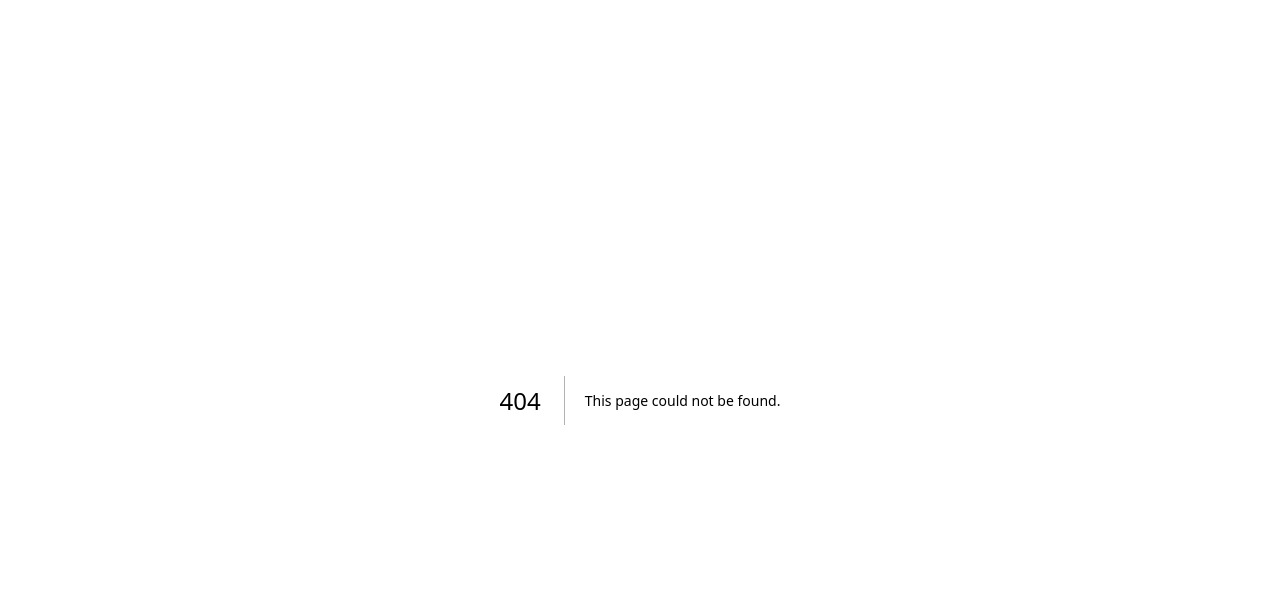
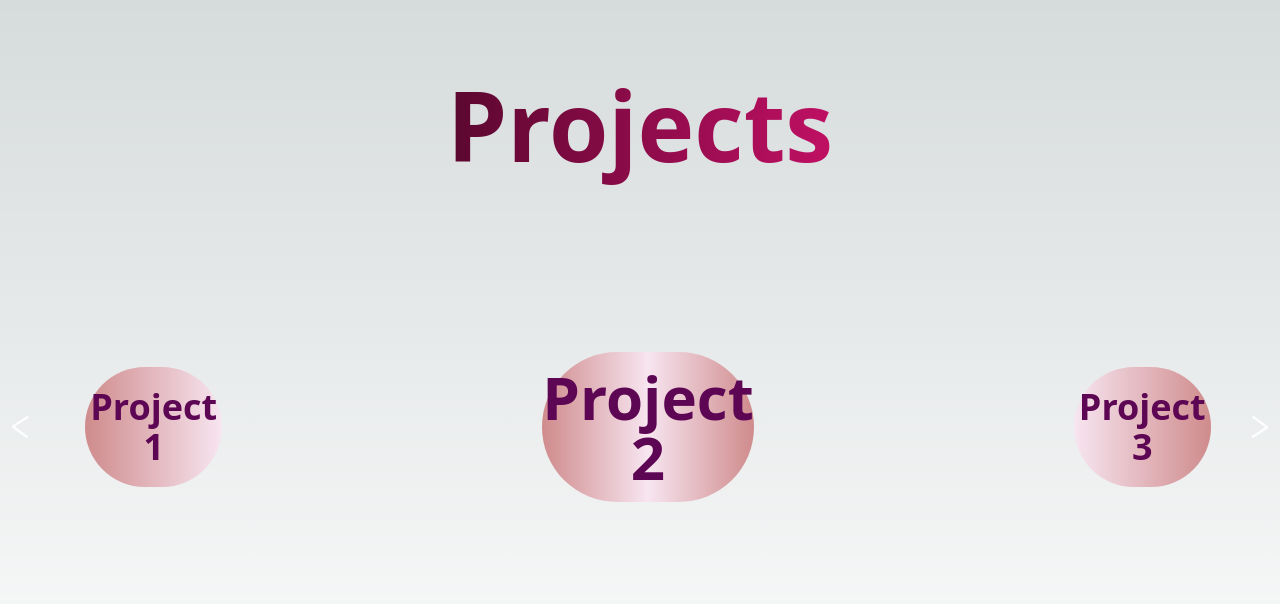
Before and after one commit to hriddhisha03/portfolio, a Next.js app: page /project in a window 1280 px wide. Before the commit this address had no page. Shown: the top 604 px of the page. Built offline with nearby package versions, Linux system fonts and the light colour scheme.

Commit message:
Refactor code for improved performance and readability

```diff
--- a/src/app/page.tsx
+++ b/src/app/page.tsx
@@ -1,12 +1,17 @@
+"use client";
 import React from 'react';
+
+
 import Landing from '../components/Landing';
 type pageProps = {
 
 };
 
 const page:React.FC<pageProps> = () => {
+
   return (
     <>
+
     <Landing />
     </>
   );
--- /dev/null
+++ b/src/app/project/page.tsx
@@ -0,0 +1,54 @@
+"use client";
+import React from 'react';
+import Image from 'next/image';
+import { useState } from 'react';
+type projectProps = {
+
+};
+
+const project:React.FC<projectProps> = () => {
+    const [project, setProject] = useState(false);
+    // setTimeout(() => {
+    //     setProject(false);
+    // }, 2000);
+    const [button1, setButton1] = useState('h-ht2 w-60');
+    const handleProject = () => {
+        //animation for button1
+        setButton1('h-ht1 w-80 translate-x-');
+
+    }
+
+    return(
+    <>
+
+
+    {project?(<><div className={`w-screen h-screen  `}>
+    <button className="bg-gradient-to-r from-color1 to-color2 h-full w-full hover:text-black ">
+        <p className="font-sans text-8xl bg-gradient-to-r from-maroon to-r8dark bg-clip-text text-transparent pb-4
+         font-bold">Projects</p>
+    </button>
+    </div></>):(<>
+    <div className="flex w-screen flex-col h-screen">
+
+    <div className='flex w-screen justify-center items-center h-1/3'>
+
+        <p className='font-sans text-8xl bg-gradient-to-r from-maroon to-r8dark bg-clip-text text-transparent pb-4
+         font-bold justify-center items-center my-5 '>
+            Projects</p></div>
+    <div className='flex w-screen items-center h-2/5 '>
+
+        <button className='ml-3 mr-2'><Image className='rotate-180' src="/arrow.png" alt="arrow" width={30} height={30} /></button>
+        <button onClick={handleProject} className={`${button1} text-pgText font-sans text-4xl ml-12 font-semibold bg-gradient-to-r from-pgPeach to-pgLight rounded-bd2`}>Project 1</button>
+        <button className='h-ht1 w-80 text-pgText font-sans text-6xl ml-80 font-semibold bg-gradient-to-r from-pgPeach via-pgLight to-pgPeach rounded-bd2'>Project 2</button>
+        <button className='h-ht2 w-60 text-pgText font-sans text-4xl ml-80 font-semibold bg-gradient-to-r from-pgLight to-pgPeach rounded-bd2'>Project 3</button>
+        <button className='pl-10 mr-3'><Image src="/arrow.png" alt="arrow" width={30} height={30} /></button>
+
+    </div>
+    </div>
+    </>)}
+    </>
+
+
+);
+}
+export default project;
--- a/src/components/Landing.tsx
+++ b/src/components/Landing.tsx
@@ -1,50 +1,49 @@
 "use client";
 import React from 'react';
 import { useState } from 'react';
+import { useRouter } from 'next/navigation';
 type LandingProps = {
+
 
 };
 
 const Landing:React.FC<LandingProps> = () => {
+    const router = useRouter();
+
     //for hriddhisha text animation
     const [state, setstate] = useState(false);
     setTimeout(() => {
         setstate(true);
     }, 300);
+
     //for project button animation
-    const [project, setproject] = useState(false);
-    if (project) {
-        console.log("project button clicked");
+    const [project, setproject] = useState({'hover':false, 'click':false});
+
+    const [certificate, setCerti] = useState(false);
+    const [about, setAbout] = useState(false);
+    const [contact, setContact] = useState(false);
+    const handleProject = () => {
+        setproject({'hover':false, 'click':true});
+
+        setTimeout(() => {
+            router.push('/project')// Your code to execute after the delay goes here
+        }, 1000);
     }
-    const [certificate, setCerti] = useState(false);
-    if (certificate) {
-        console.log("certificate button clicked");
-    }
-    const [about, setAbout] = useState(false);
-    if (about) {
-        console.log("about button clicked");
-    }
-    const [contact, setContact] = useState(false);
-    if (contact) {
-        console.log("contact button clicked");
-    }
-
-
-
     return (
         <>
          <div className="bg-black my-20 mx-16 font-sans text-white border-b-4 border-white pb-5 px-5">
-            <h2 className={`font-sans text-7xl font-semibold transition-opacity-transform ease-in duration-700 ${state ? "opacity-100" : "opacity-0 -translate-x-20" }`}>I'm</h2>
+            <h2 className={`font-sans text-7xl font-semibold transition-opacity-transform ease-in duration-700 ${state ? "opacity-100" : "opacity-0 -translate-x-20 " }`}>I'm</h2>
             <h1 className={`font-bold text-8xl transition-opacity-transform ease-in duration-500 ${state ? "opacity-100" : "opacity-0 -translate-x-20"}` }>Hriddhisha Halder</h1>
          </div>
          <div className="w-10/12 mx-20 h-80 flex">
 {/*project button*/}
-<div className={`flex h-full transition-width ease-in duration-300 ${project ? "w-3/4": "w-1/2"} `}>
-    <button className="bg-gradient-to-r from-color1 to-color2 h-full rounded-bd1 w-full hover:text-black"
-      onMouseEnter={() => setproject(true)}
-      onMouseLeave={() => setproject(false)}>
+<div className={`flex h-full transition-width ease-in duration-300 ${project ['hover']? "w-3/4": "w-1/2"} ${project['click']?"scale-300 translate-x-96 -translate-y-24": null}`}>
+    <button onClick={handleProject} className="bg-gradient-to-r  from-color1 to-color2 h-full rounded-bd1 w-full hover:text-black "
+      onMouseEnter={() => setproject({'hover':true, 'click':false})}
+      onMouseLeave={() => setproject({'hover':false, 'click':false})}>
         <p className="text-6xl font-semibold bg-gradient-to-r from-maroon to-r8dark bg-clip-text text-transparent pb-1">Projects</p>
     </button>
+
 </div>
 {/*about, contact, certificates button*/}
 <div className={`flex flex-col w-1/2 h-full items-center `}>
--- a/tailwind.config.ts
+++ b/tailwind.config.ts
@@ -8,8 +8,16 @@ const config: Config = {
   ],
   theme: {borderRadius: {
     'bd1': '50px',
+    'bd2': '100px'
   },
     extend: {
+      scale: {
+        '300': '3',
+      },
+      spacing: {
+        'ht1':"150px",
+        'ht2':"120px",
+      },
       colors: {
         'color1' : '#EFB5B5',
         'color2': '#BFA7C5',
@@ -20,6 +28,9 @@ const config: Config = {
         'r8dark':'#C01064',
         'peach':'#FDD1D1',
         'beige':"#F1DED1",
+        'pgPeach':'#CF8B8C',
+        'pgLight':'#F7E5F0',
+        'pgText':'#5D0654'
       },
 
       backgroundImage: {
```
Also changed, not shown: public/arrow.png (added).
